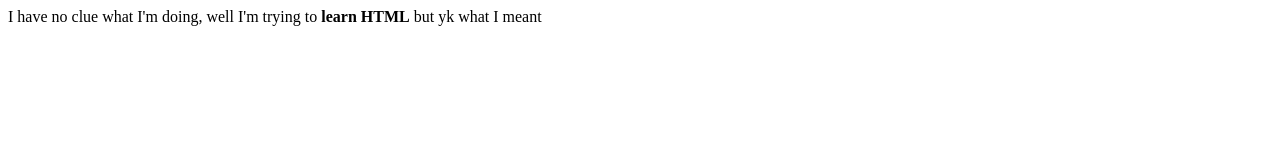
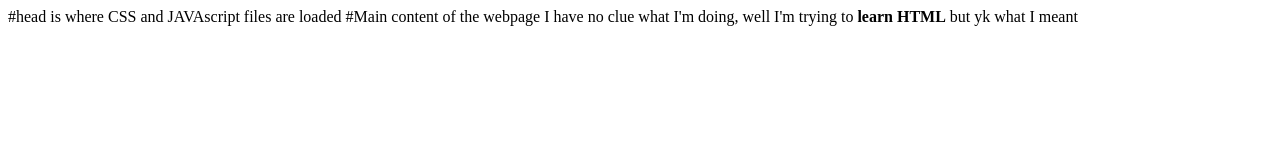
Before and after one commit to 3Moos/Website, a plain HTML site: page index.html in a window 1280 px wide. Drawn offline with Linux system fonts and the light colour scheme.

Commit message:
Update index.html

```diff
--- a/index.html
+++ b/index.html
@@ -1,2 +1,13 @@
 <!DOCTYPE html>
-I have no clue what I'm doing, well I'm trying to <b>learn HTML</b> but yk what I meant
+<html>
+  <head> #head is where CSS and JAVAscript files are loaded
+
+  </head>
+
+  <body> #Main content of the webpage
+      I have no clue what I'm doing, well I'm trying to <b>learn HTML</b> but yk what I meant
+
+
+
+  </body>
+</html>
```
